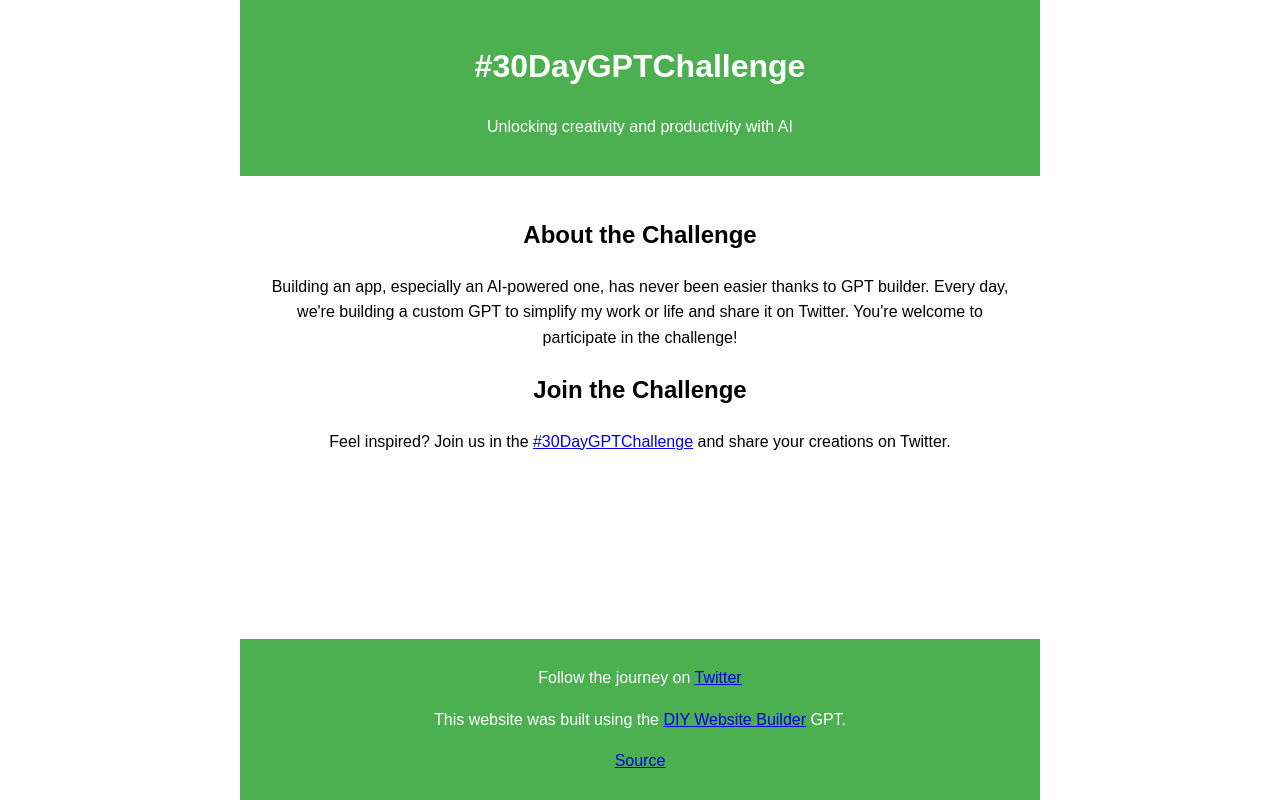
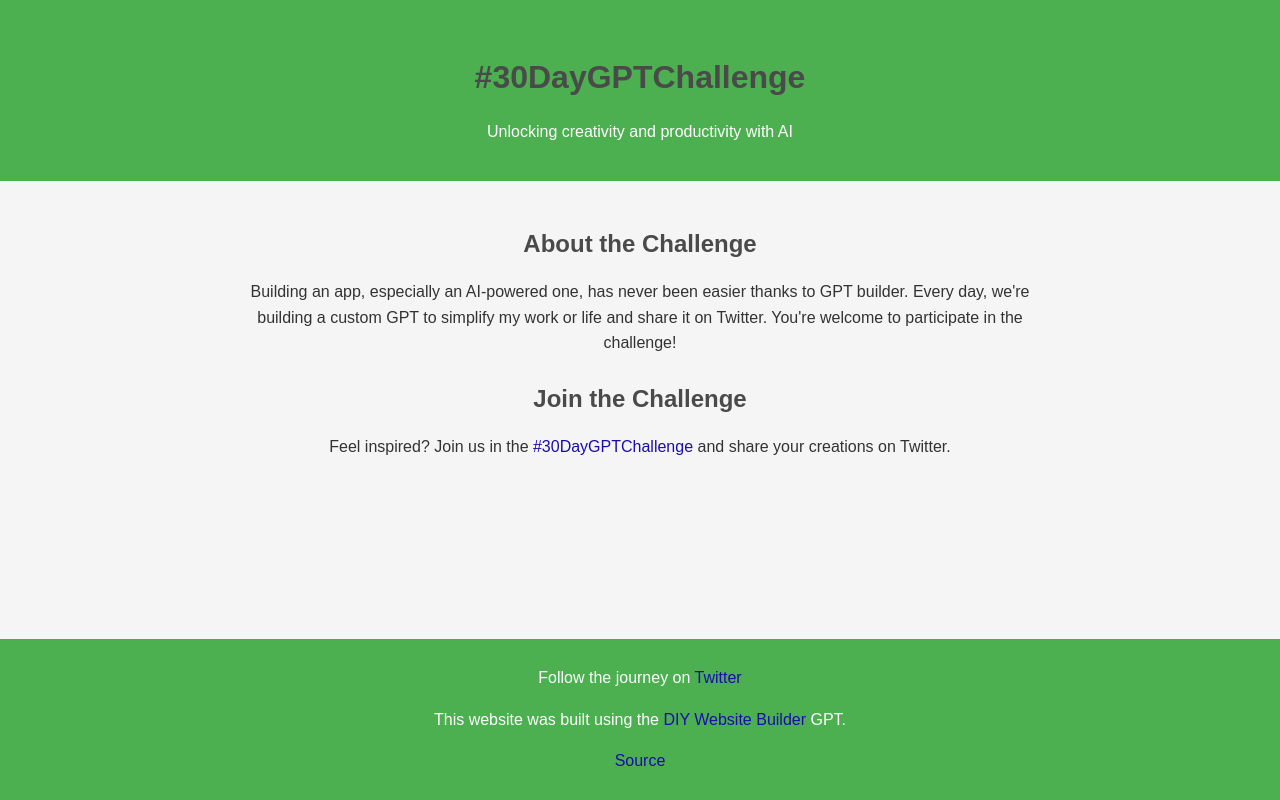
Before and after one commit to micrum/30DayGPTChallenge, a plain HTML site: page index.html in a window 1280 px wide. Drawn offline with Linux system fonts and the light colour scheme.

Commit message:
Update style.css

```diff
--- a/style.css
+++ b/style.css
@@ -9,9 +9,10 @@ body {
     display: flex;
     flex-direction: column;
     font-family: Arial, sans-serif;
+    font-size: 16px;
     line-height: 1.6;
-    max-width: 800px;
-    margin: 0 auto;
+    background-color: #f5f5f5;
+    color: #333333;
 }
 
 header {
@@ -33,6 +34,46 @@ footer {
     padding: 10px 0;
 }
 
+a {
+    color: #1a0dab;
+    text-decoration: none;
+}
+
+a:hover {
+    text-decoration: underline;
+}
+
+button {
+    background-color: #4CAF50; /* A nice shade of green */
+    color: white;
+    padding: 10px 20px;
+    border: none;
+    border-radius: 4px;
+    cursor: pointer;
+}
+
+button:hover {
+    background-color: #45a049;
+}
+
+h1, h2, h3 {
+    color: #4a4a4a;
+    margin-top: 1em;
+    margin-bottom: 0.5em;
+}
+
+h1 {
+    font-size: 2em;
+}
+
+h2 {
+    font-size: 1.5em;
+}
+
+p {
+    line-height: 1.6;
+}
+
 /* Responsive Styles */
 @media screen and (max-width: 768px) {
     .content {
```
